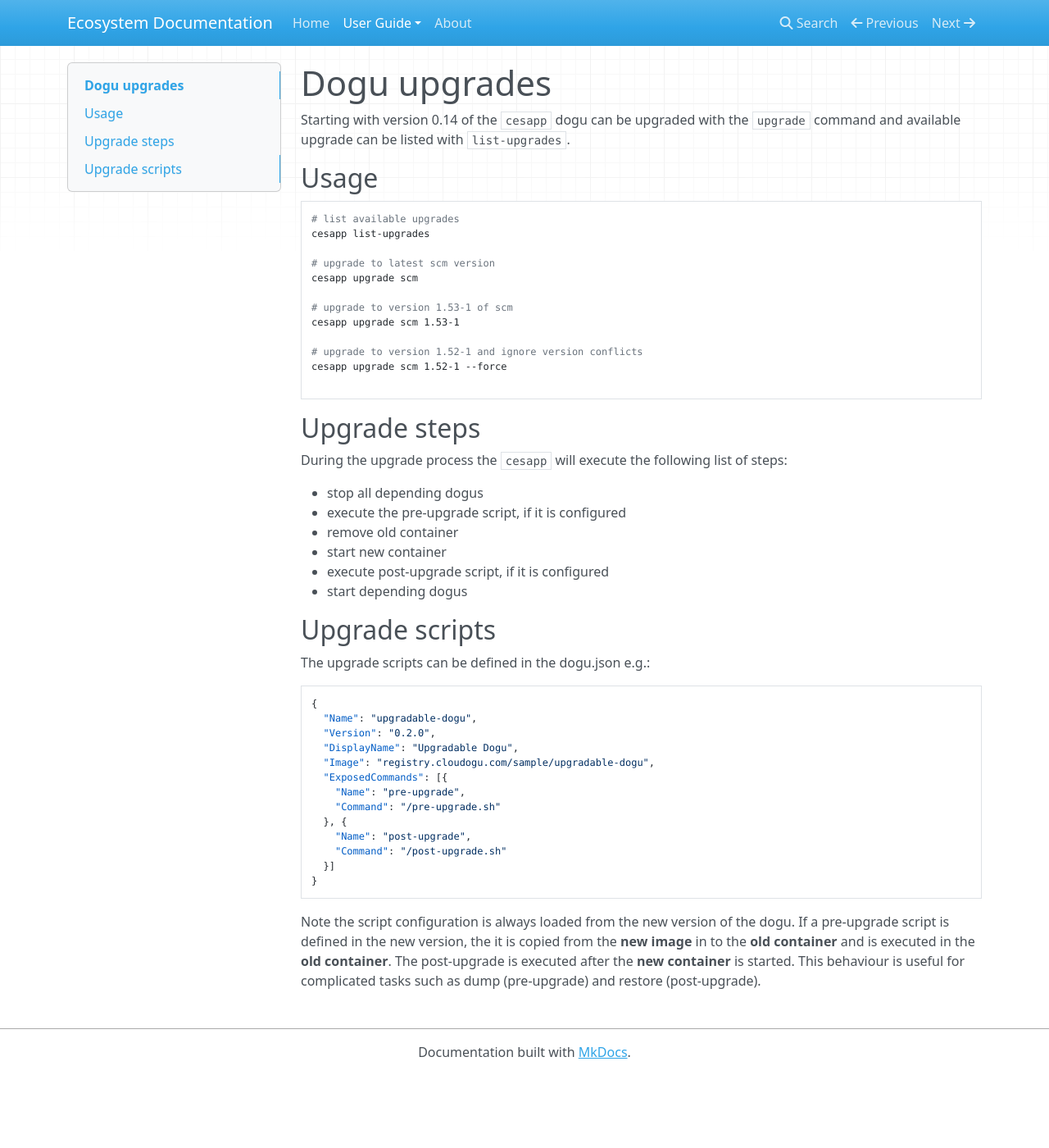
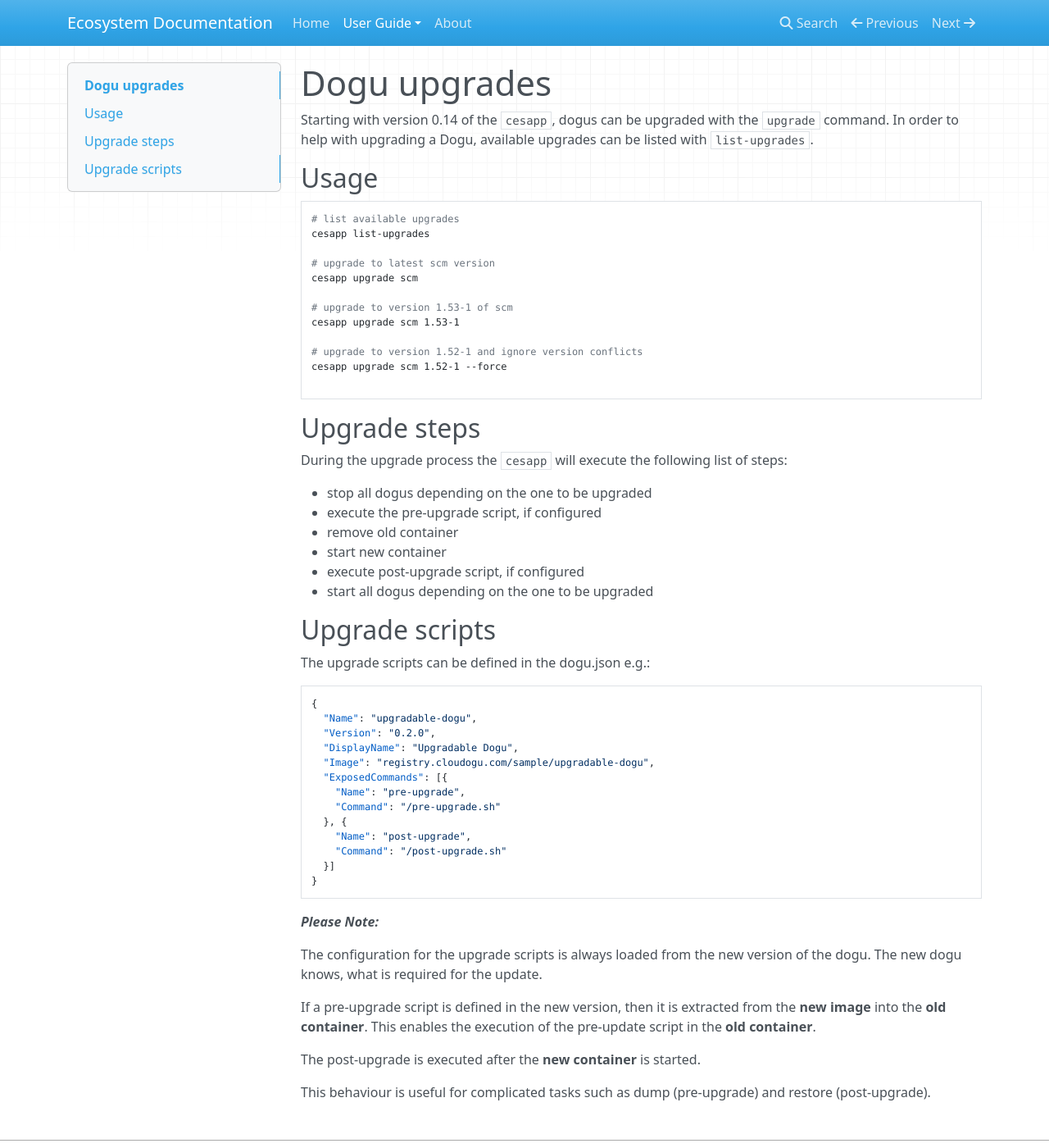
Before and after one commit to cloudogu/ecosystem, an MkDocs documentation site: the page built from docs/docs/user-guide/dogu-upgrade.md, in a window 1280 px wide and 1400 px high. Shown: the whole window at 82% size. Built offline with MkDocs 1.6.1, drawn with Linux system fonts in a browser that asks for light colours; nearby versions of some CDN libraries; old or Windows-style settings are respelled for this version of MkDocs.

Commit message:
reviewed documentation

````diff
--- a/docs/docs/user-guide/dogu-upgrade.md
+++ b/docs/docs/user-guide/dogu-upgrade.md
@@ -1,6 +1,6 @@
 # Dogu upgrades
 
-Starting with version 0.14 of the `cesapp` dogu can be upgraded with the `upgrade` command and available upgrade can be listed with `list-upgrades`.
+Starting with version 0.14 of the `cesapp`, dogus can be upgraded with the `upgrade` command. In order to help with upgrading a Dogu, available upgrades can be listed with `list-upgrades`.
 
 ## Usage
 
@@ -23,12 +23,12 @@ cesapp upgrade scm 1.52-1 --force
 
 During the upgrade process the `cesapp` will execute the following list of steps:
 
-* stop all depending dogus
-* execute the pre-upgrade script, if it is configured
+* stop all dogus depending on the one to be upgraded
+* execute the pre-upgrade script, if configured
 * remove old container
 * start new container
-* execute post-upgrade script, if it is configured
-* start depending dogus
+* execute post-upgrade script, if configured
+* start all dogus depending on the one to be upgraded
 
 ## Upgrade scripts
 
@@ -50,6 +50,12 @@ The upgrade scripts can be defined in the dogu.json e.g.:
 }
 ```
 
-Note the script configuration is always loaded from the new version of the dogu.
-If a pre-upgrade script is defined in the new version, the it is copied from the **new image** in to the **old container** and is executed in the **old container**. The post-upgrade is executed after the **new container** is started.
+***Please Note:***
+
+The configuration for the upgrade scripts is always loaded from the new version of the dogu. The new dogu knows, what is required for the update.
+
+If a pre-upgrade script is defined in the new version, then it is extracted from the **new image** into the **old container**. This enables the execution of the pre-update script in the **old container**.
+
+The post-upgrade is executed after the **new container** is started.
+
 This behaviour is useful for complicated tasks such as dump (pre-upgrade) and restore (post-upgrade).
````
